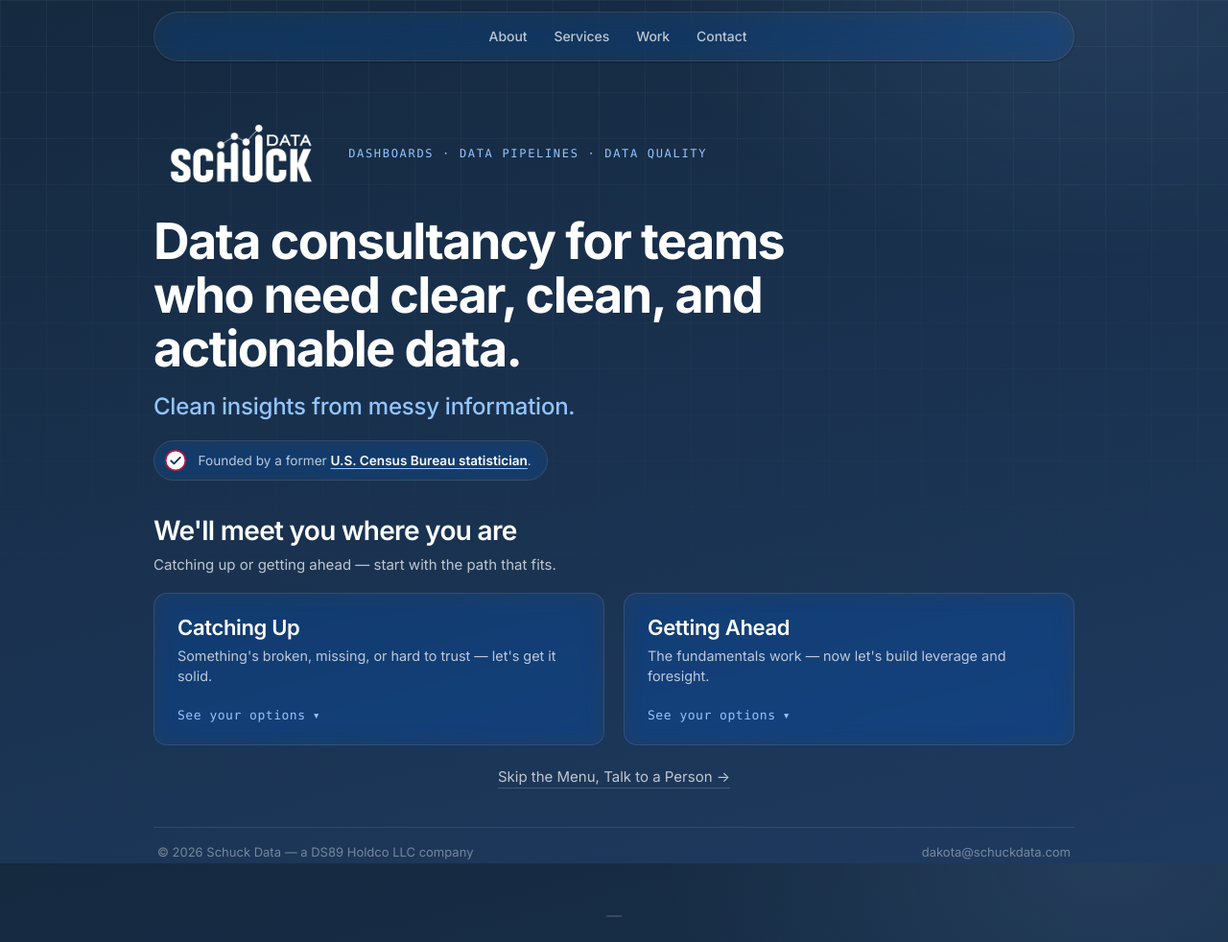
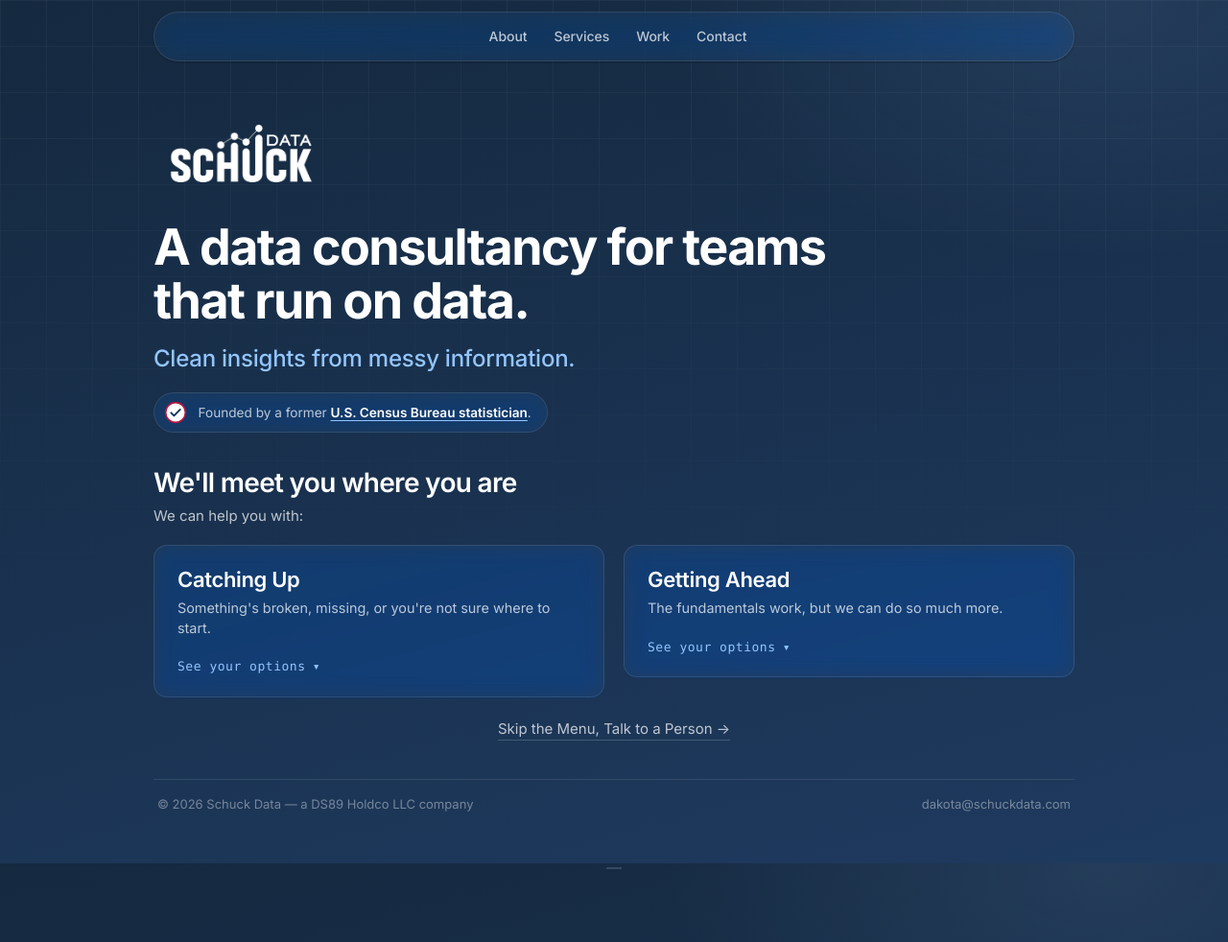
Before and after one commit to schuck-data/schuck-data.github.io, a Jekyll site: the page built from index.html, in a window 1280 px wide. Shown: the whole page at 96% size. Built offline with Jekyll 4.4.1, drawn with Linux system fonts in a browser that asks for light colours.

Commit message:
heading changes

```diff
--- a/SERVICES/index.html
+++ b/SERVICES/index.html
@@ -14,7 +14,7 @@ nav: services
 <section class="content-section" aria-label="Catching Up services">
     <span class="placeholder-note">Placeholder copy — draft</span>
     <h2>Catching Up</h2>
-    <p>Something's broken, missing, or hard to trust — let's get it solid.</p>
+    <p>Something's broken, missing, or you're not sure where to start.</p>
     <div class="svc-grid">
         <div class="svc-item">
             <h3>Fix a broken data pipeline</h3>
@@ -33,7 +33,7 @@ nav: services
 
 <section class="content-section" aria-label="Getting Ahead services">
     <h2>Getting Ahead</h2>
-    <p>The fundamentals work — now let's build leverage and foresight.</p>
+    <p>The fundamentals work, but we can do so much more.</p>
     <div class="svc-grid">
         <div class="svc-item">
             <h3>Prepare for AI</h3>
--- a/index.html
+++ b/index.html
@@ -6,19 +6,18 @@ hide_header_logo: true
 ---
 
 <section class="hero" aria-labelledby="hero-heading">
-    <div class="hero-brandline">
-        <a class="hero-logo" href="/" aria-label="Schuck Data — home">
-            <img src="/images/schuck-data-white.png" alt="Schuck Data">
-        </a>
-        <p class="hero-eyebrow">Dashboards · Data pipelines · Data quality</p>
-    </div>
+    <a class="hero-logo" href="/" aria-label="Schuck Data — home">
+        <img src="/images/schuck-data-white.png" alt="Schuck Data">
+    </a>
 
-    <h1 id="hero-heading" class="hero-h1">Data consultancy for teams who need clear, clean, and actionable data.</h1>
+    <h1 id="hero-heading" class="hero-h1">A data consultancy for teams that run on data.</h1>
 
-    <p class="rotating-headline" aria-live="polite" aria-atomic="true">
+    <p class="rotating-headline" aria-hidden="true">
         <span class="question is-visible" data-question>Get to the core of your data.</span>
-        <span class="question" data-question aria-hidden="true">Clean insights from messy information.</span>
-        <span class="question" data-question aria-hidden="true">Automation. Analytics. Answers.</span>
+        <span class="question" data-question>Clean insights from messy information.</span>
+        <span class="question" data-question>Automation. Analytics. Answers.</span>
+        <span class="question" data-question>Clear, clean, actionable data.</span>
+        <span class="question" data-question>Dashboards. Data Pipelines. Data Quality.</span>
     </p>
 
     <p class="credential">
@@ -33,14 +32,14 @@ hide_header_logo: true
 <section class="branches-section" aria-labelledby="branches-heading">
     <header class="section-heading">
         <h2 id="branches-heading">We'll meet you where you are</h2>
-        <p class="section-lead">Catching up or getting ahead — start with the path that fits.</p>
+        <p class="section-lead">We can help you with:</p>
     </header>
 
     <div class="paths">
         <div class="path-card">
             <button class="path-head" aria-expanded="false" aria-controls="opts-catching">
                 <span class="path-title">Catching Up</span>
-                <span class="path-blurb">Something's broken, missing, or hard to trust — let's get it solid.</span>
+                <span class="path-blurb">Something's broken, missing, or you're not sure where to start.</span>
                 <span class="path-toggle">See your options <span class="path-chev" aria-hidden="true">▾</span></span>
             </button>
             <div class="path-body" id="opts-catching">
@@ -66,7 +65,7 @@ hide_header_logo: true
         <div class="path-card">
             <button class="path-head" aria-expanded="false" aria-controls="opts-ahead">
                 <span class="path-title">Getting Ahead</span>
-                <span class="path-blurb">The fundamentals work — now let's build leverage and foresight.</span>
+                <span class="path-blurb">The fundamentals work, but we can do so much more.</span>
                 <span class="path-toggle">See your options <span class="path-chev" aria-hidden="true">▾</span></span>
             </button>
             <div class="path-body" id="opts-ahead">
--- a/styles.css
+++ b/styles.css
@@ -402,22 +402,14 @@ a:focus-visible {
 .site-logo img { height: 2.6rem; width: auto; display: block; }
 @media (min-width: 48rem) { .site-logo img { height: 3rem; } }
 
-/* Hero logo + eyebrow share one horizontal line (wraps on narrow screens) */
-.hero-brandline {
-    display: flex;
-    align-items: center;
-    gap: 0.5rem 1.25rem;
-    flex-wrap: wrap;
-    margin-bottom: 1.25rem;
-}
-.hero-logo { display: inline-block; line-height: 0; }
+/* Hero logo — prominent brand mark above the headline on the homepage */
+.hero-logo { display: inline-block; line-height: 0; margin-bottom: 1.25rem; }
 .hero-logo img {
     height: clamp(3.75rem, 9vw, 5.5rem);
     width: auto;
     display: block;
     max-width: 100%;
 }
-.hero-brandline .hero-eyebrow { margin-bottom: 0; }
 
 /* Fixed, keyword-bearing headline */
 .hero-h1 {
```
